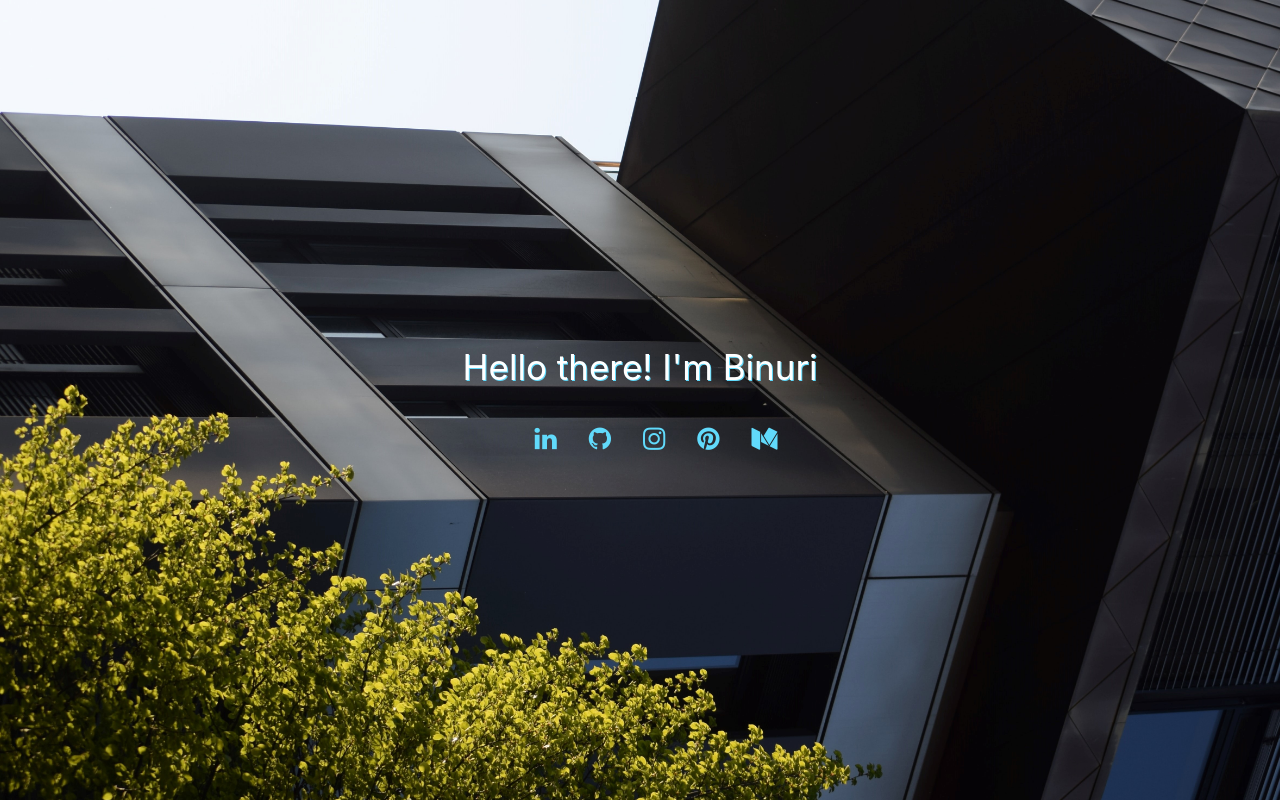
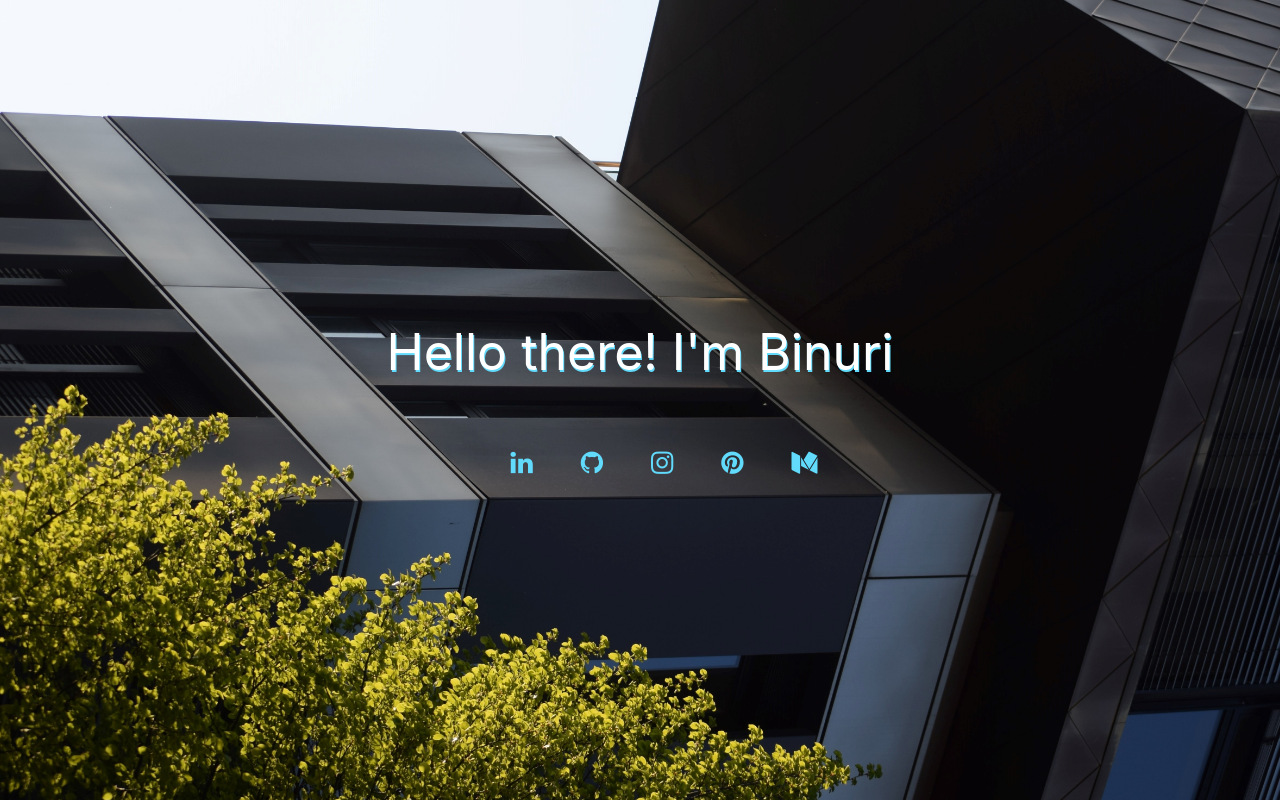
Before and after one commit to Binurim/Portfolio, a React (Create React App) app: page / in a window 1280 px wide. Built offline with nearby package versions, Linux system fonts and the light colour scheme.

Commit message:
font size changed

```diff
--- a/src/App.css
+++ b/src/App.css
@@ -43,8 +43,8 @@
 }
 
 .title{
-  font-size: 35px;
-  text-shadow: 1px 1px #61dafb;
+  font-size: 50px;
+  text-shadow: 1px 2px #61dafb;
   margin-top: 0%;
 }
 
@@ -53,5 +53,9 @@
 }
 
 .icon {
-  margin-left: 2rem; /* 4px */
+  margin-left: 3rem; /* 4px */
 }
+
+.row{
+  margin-top: 15px;
+}
```
